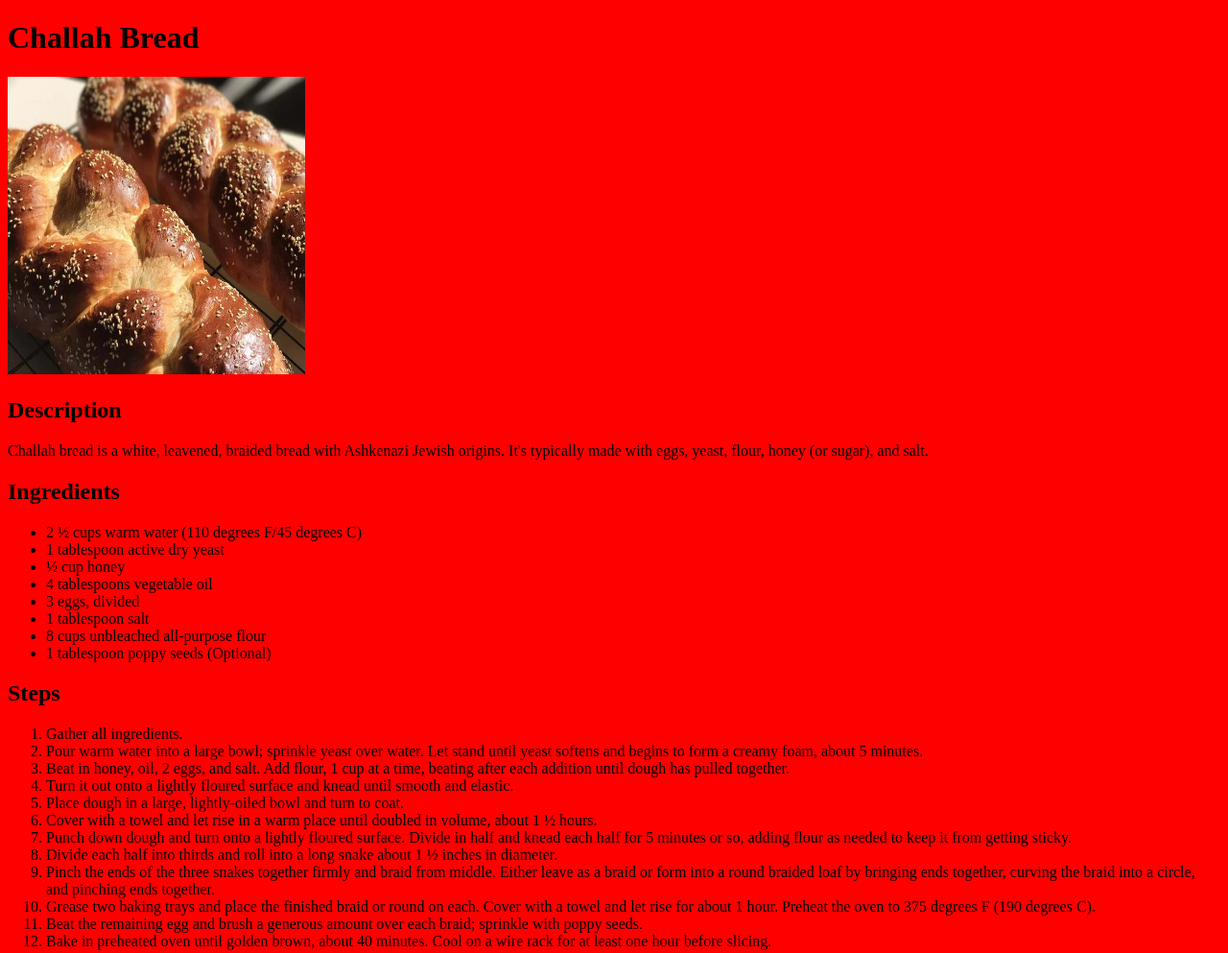
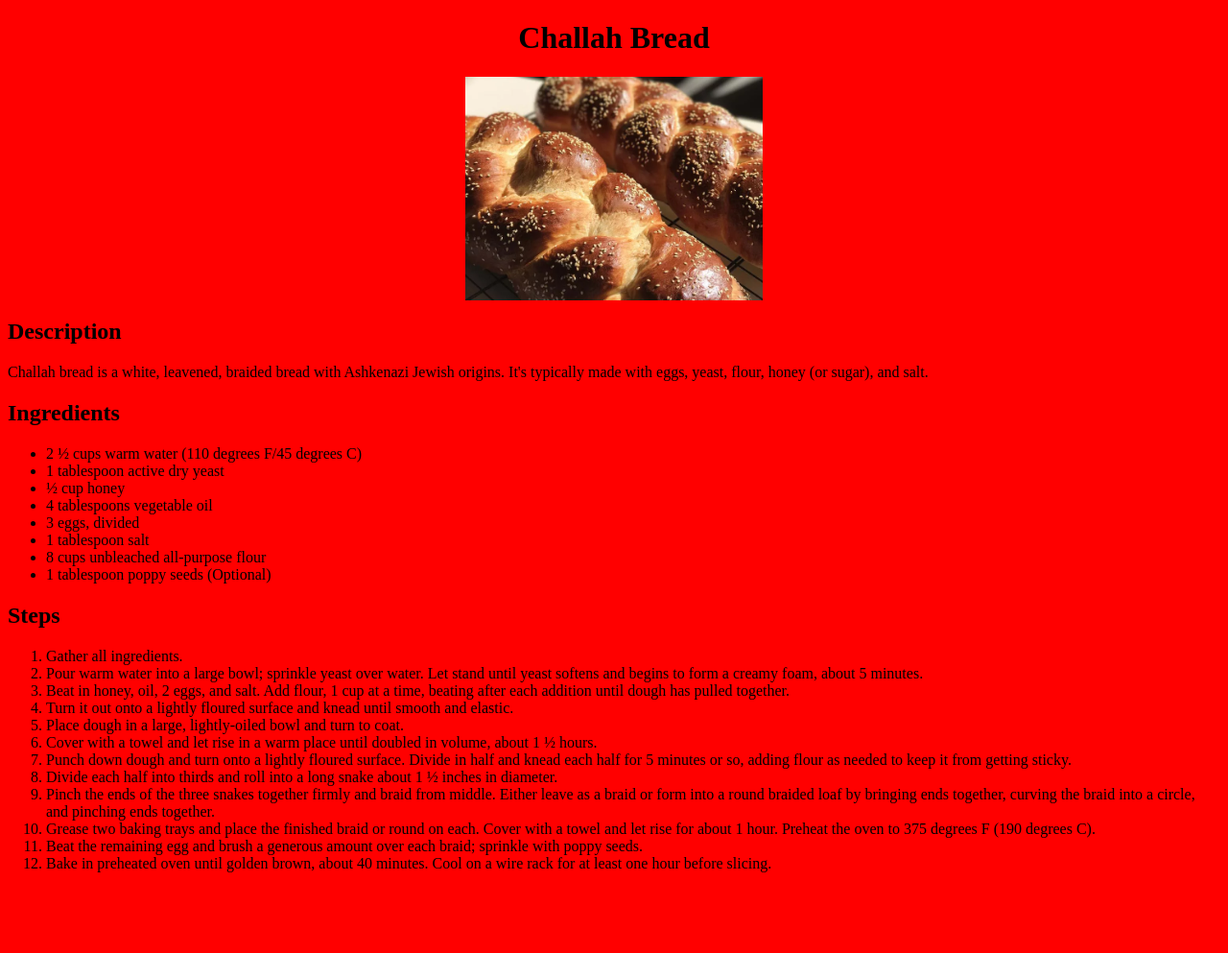
Before and after one commit to chieftainblazer/odin-recipes, a plain HTML site: page recipes/challah.html in a window 1280 px wide. Shown: the whole page at 96% size. After the commit the page ends 925 px from the top, so only its background shows below. Drawn offline with Linux system fonts and the light colour scheme.

Commit message:
Center titles and images in recipes

```diff
--- a/recipes-styles.css
+++ b/recipes-styles.css
@@ -1,3 +1,14 @@
 body {
   background-color: red;
 }
+
+h1 {
+  text-align: center;
+}
+
+img {
+  width: 310px;
+  height: auto;
+  margin: 0 auto;
+  display: block;
+}
```
